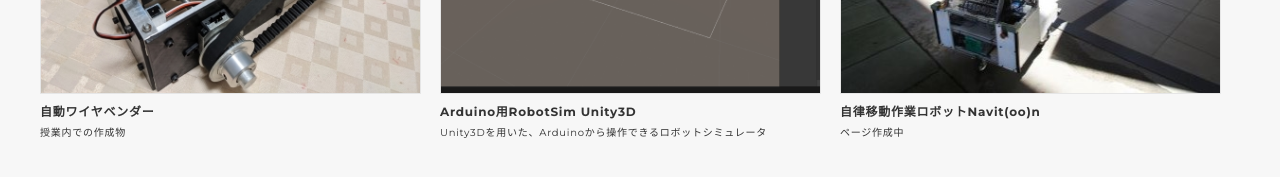
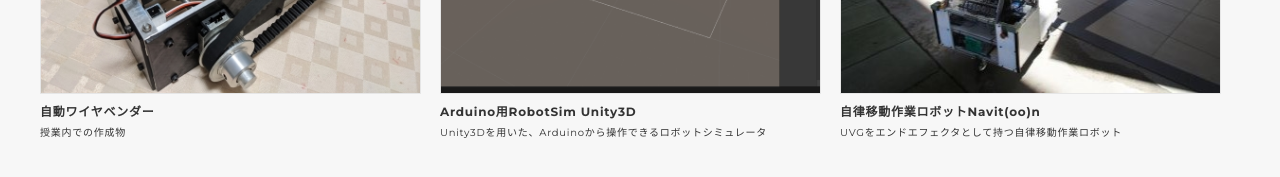
Before and after one commit to Autumn60/Autumn60.github.io, a plain HTML site: page index.html in a window 1280 px wide. Shown: the part 1480-1657 px from the top of the page. Drawn offline with nearby package versions, Linux system fonts and the light colour scheme.

Commit message:
Update index.html

```diff
--- a/index.html
+++ b/index.html
@@ -89,7 +89,7 @@
             <a class="works-item" href="works-Navitoon.html">
               <div class="works-img"><img src="img/Navitoon.jpg" alt="" /></div>
               <p class="works-name">自律移動作業ロボットNavit(oo)n</p>
-              <p class="works-info">ページ作成中</p>
+              <p class="works-info">UVGをエンドエフェクタとして持つ自律移動作業ロボット</p>
             </a>
             <a class="works-item" href="works-RobotSensors.html">
               <div class="works-img"><img src="img/works-dummy-thumb.jpg" alt="" /></div>
```
